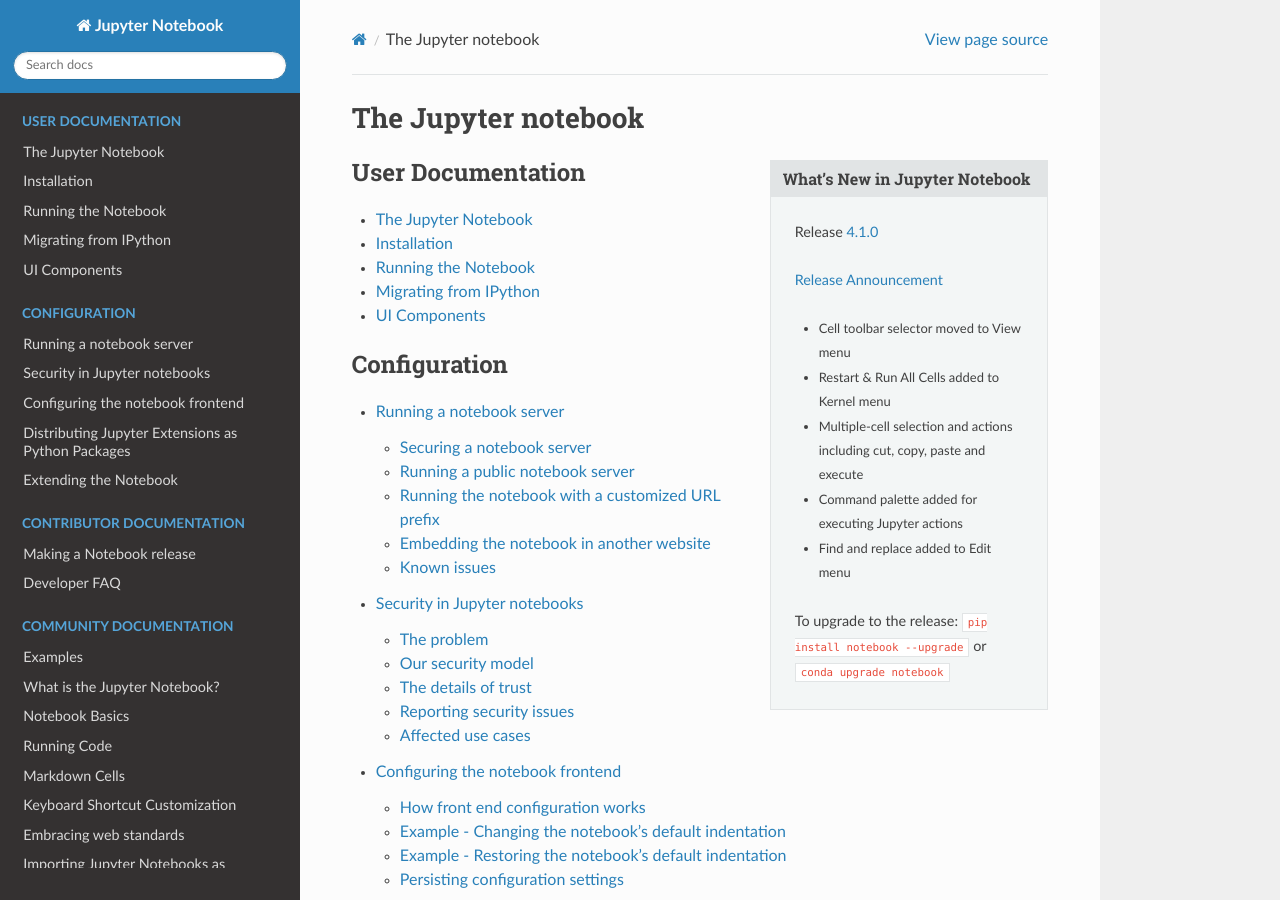
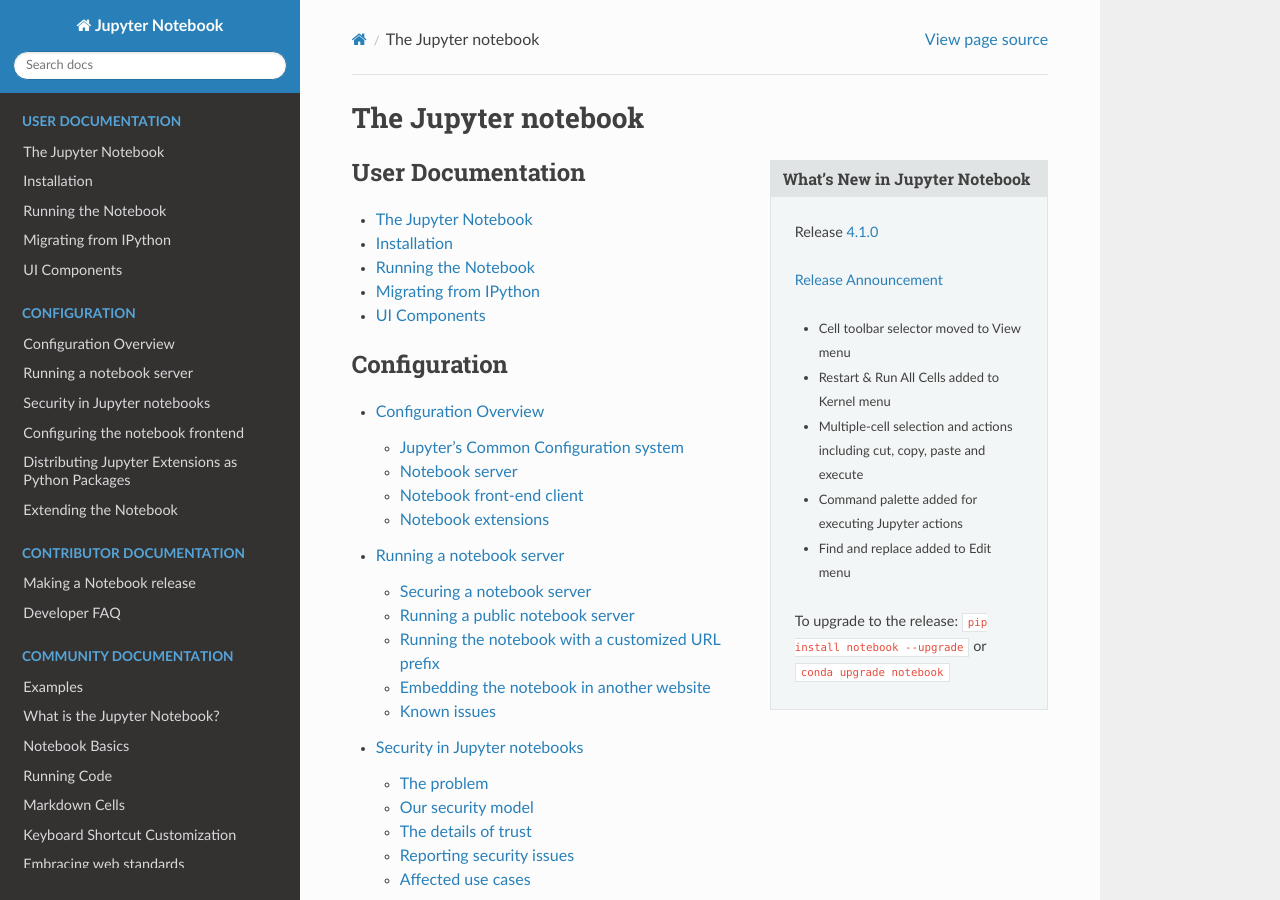
Before and after one commit to jupyter/nbclassic, a Sphinx documentation site: the page built from docs/source/index.rst, in a window 1280 px wide and 900 px high. Built offline with Sphinx 7.4.7 and the Read the Docs theme 2.0.0, drawn with Linux system fonts in a browser that asks for light colours; pages that are not in the unit, such as notebooks, are missing from menus; some of the changed lines change nothing that is shown.

Commit message:
Add a configuration overview page to help with topic discoverability

```diff
--- /dev/null
+++ b/docs/source/config_overview.rst
@@ -0,0 +1,48 @@
+.. _configuration-overview:
+
+Configuration Overview
+======================
+
+While Jupyter Notebook installs with default configuration settings, Jupyter
+Notebook provides a rich array of options that may be configured to suit
+your workflow. Let's explore four areas of configuration:
+
+- Jupyter's Common Configuration system
+- Notebook server
+- Notebook front-end client
+- Notebook extensions
+
+
+:ref:`Security in Jupyter notebooks <notebook_security>` is a topic worthy of
+serious consideration. Since security policies will vary from organization to
+organization, we encourage you to consult with your security team on settings
+that would be best for your use cases. Our documentation offers some
+responsible security practices, and we recommend that you become familiar
+with the practices.
+
+Jupyter's Common Configuration system
+-------------------------------------
+- Configuring a Jupyter application
+- Configuring a language kernel
+- Python configuration files
+- Command line arguments
+- traitlets low-level architecture for configuration
+
+Notebook server
+---------------
+
+- Configure the Notebook server
+- Running a Notebook server
+- Related: Configuring a language kernel
+
+Notebook front-end client
+-------------------------
+- How front-end configuration works
+    * Example: Changing the notebook's default indentation setting
+    * Example: Restoring the notebook's default indentation setting
+- Persisting configuration settings
+
+Notebook extensions
+-------------------
+- Distributing Jupyter Extensions as Python Packages
+- Extending the Notebook
--- a/docs/source/index.rst
+++ b/docs/source/index.rst
@@ -32,6 +32,7 @@
    :maxdepth: 2
    :caption: Configuration
 
+   config_overview
    config
    public_server
    security
```
